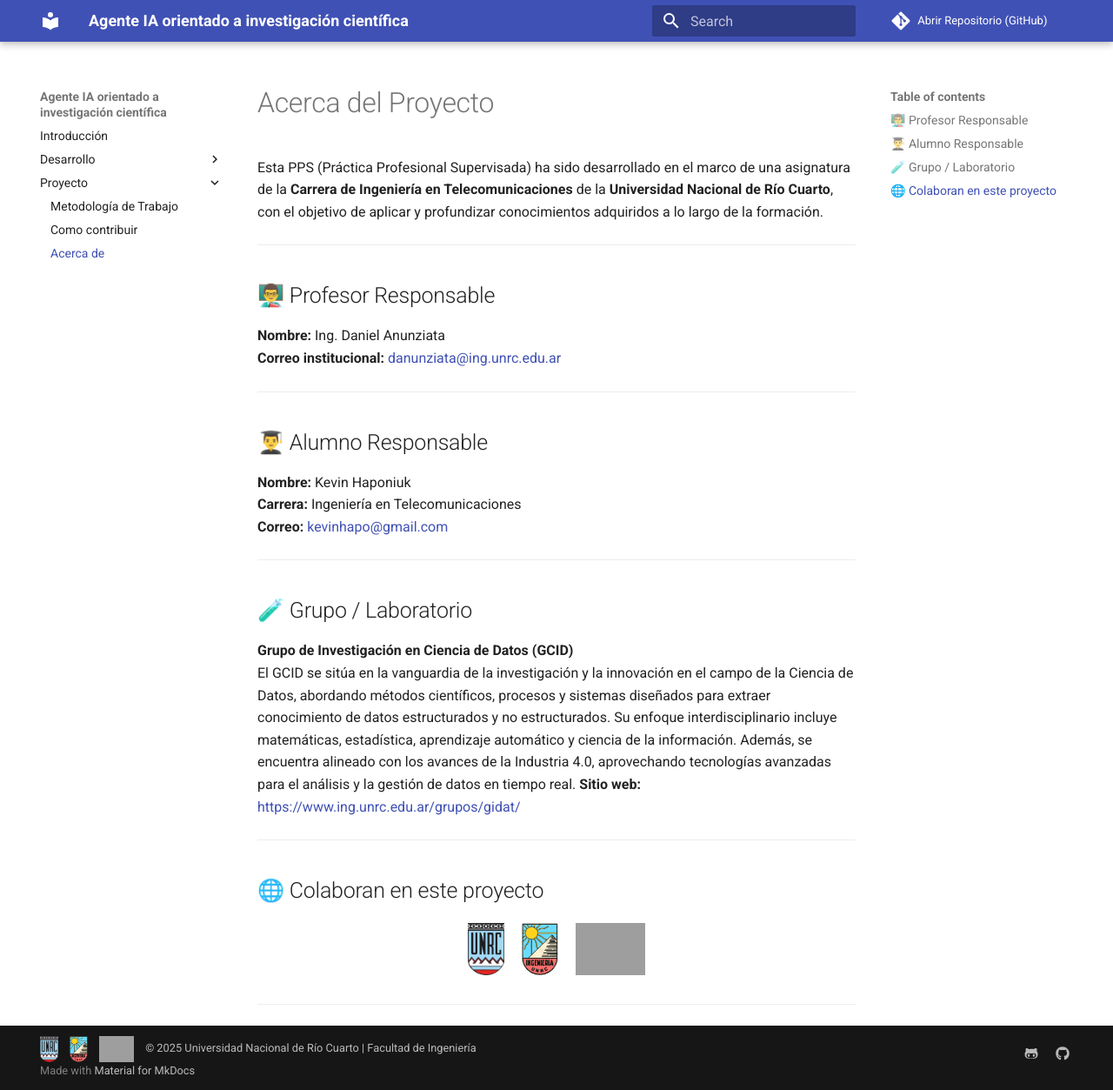
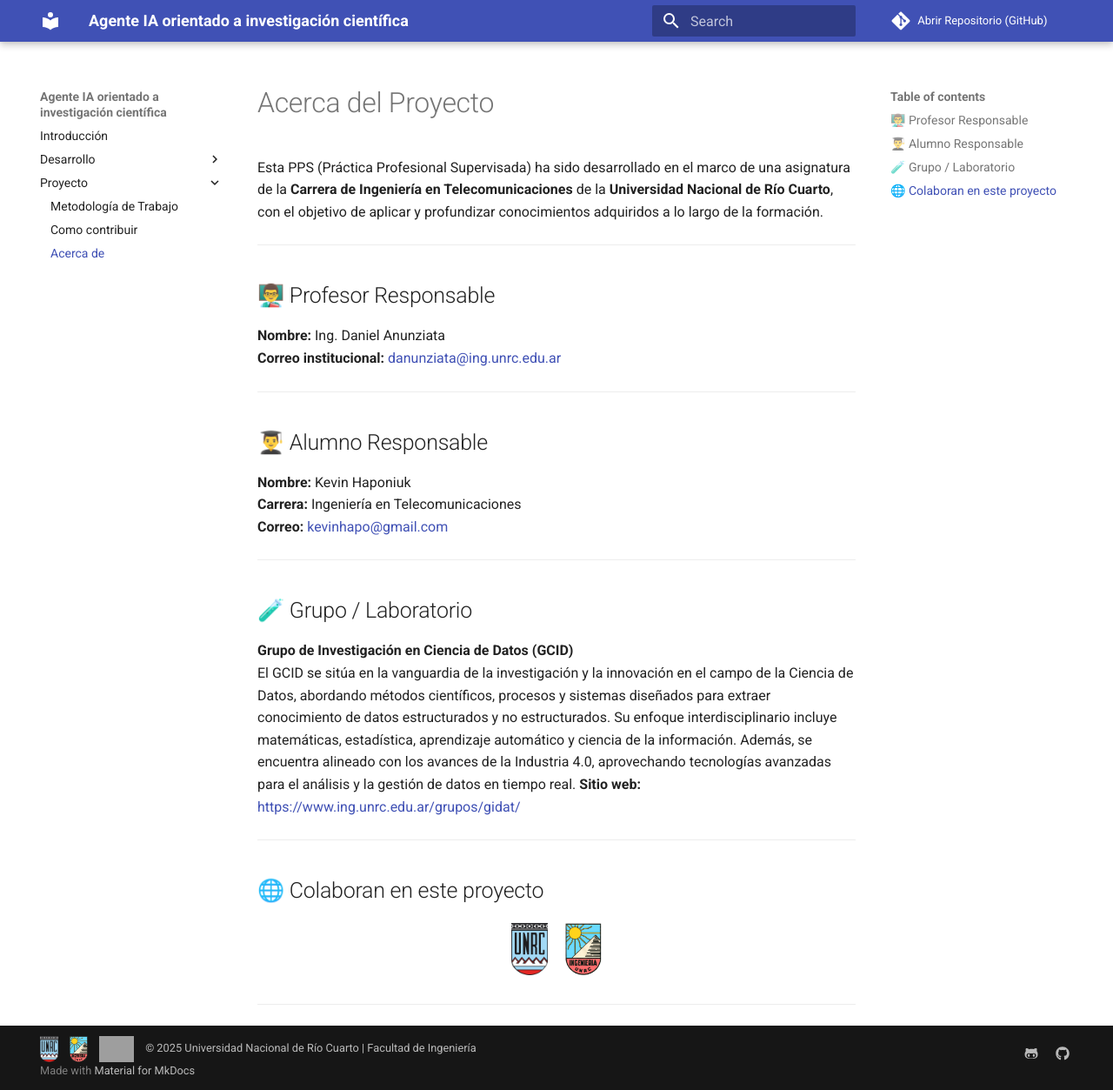
Before and after one commit to danunziata/pps-kevin_haponiuk-2025, an MkDocs documentation site: the page built from docs/proyecto/about.md, in a window 1280 px wide and 1253 px high. Shown: the whole window at 87% size. Built offline with MkDocs 1.6.1 and Material for MkDocs 9.7.7, drawn with Linux system fonts in a browser that asks for light colours; comment, search, counter and statistics services are not loaded; grey boxes are pictures that could not be loaded.

Commit message:
chore: saco grupo equivocado de about.

```diff
--- a/docs/proyecto/about.md
+++ b/docs/proyecto/about.md
@@ -41,10 +41,6 @@
     <img src="/images/escudo_ing.png" alt="Logo Facultad de Ingeniería" style="height: 60px;">
   </a>
 
-  <a href="https://www.ing.unrc.edu.ar/grupos/gidat/" target="_blank" rel="noopener">
-    <img src="/images/escudo_gidat.png" alt="Logo GIDAT" style="height: 60px;">
-  </a>
-
 </div>
 
 ---
```
